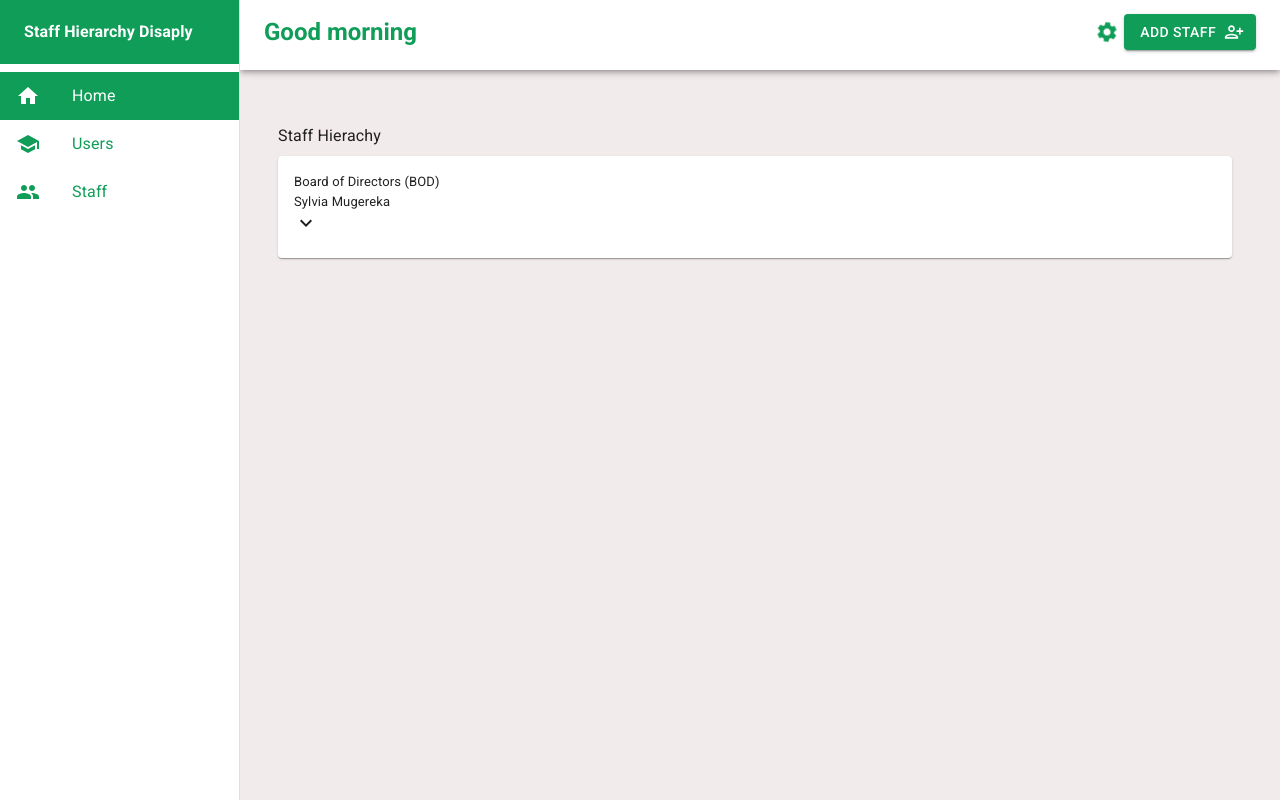
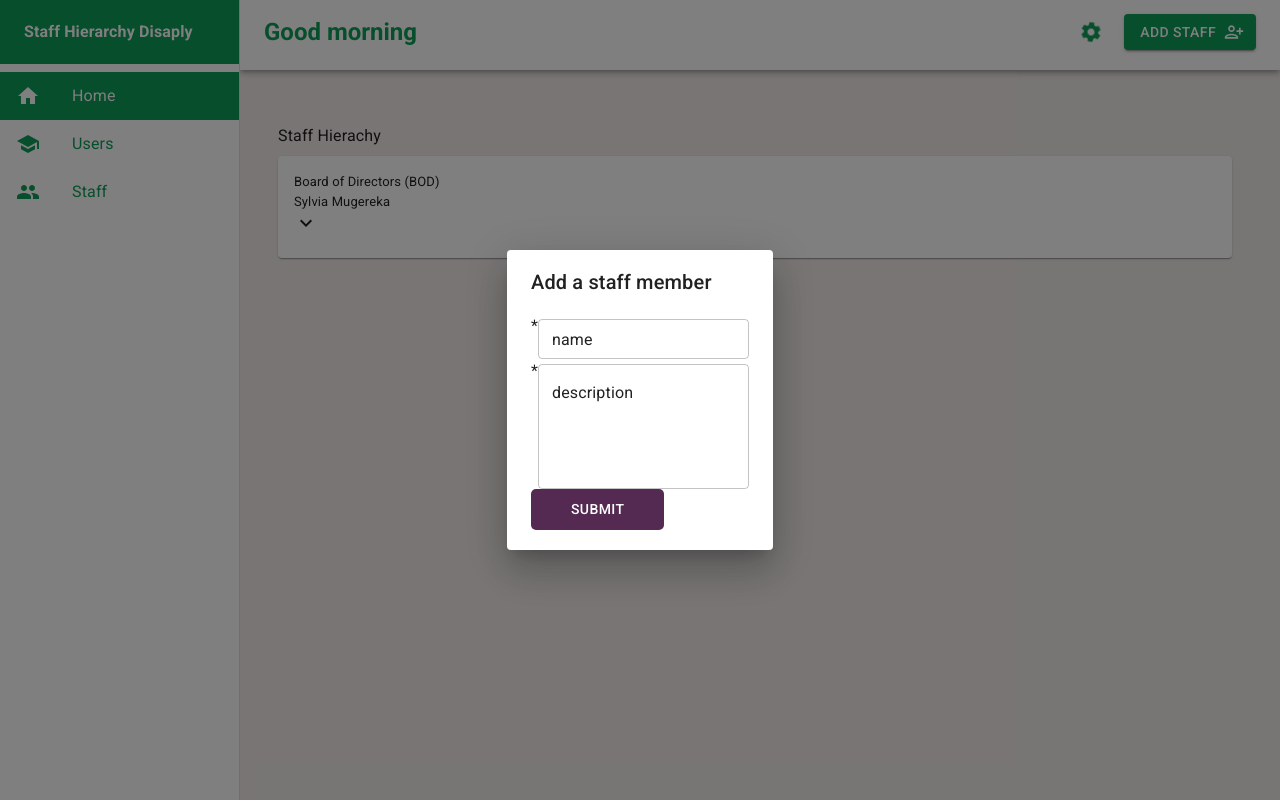
Before and after one commit to JosephatJuma/staff_hierarchy_portal, a React (Vite) app: page / in a window 1280 px wide. Both pictures are taken after a click on the button "ADD STAFF". Built offline with nearby package versions, Linux system fonts and the light colour scheme.

Commit message:
Staff Form added

```diff
--- a/package.json
+++ b/package.json
@@ -16,13 +16,15 @@
     "@mui/lab": "^5.0.0-alpha.148",
     "@mui/material": "^5.14.12",
     "@reduxjs/toolkit": "^1.9.7",
+    "formik": "^2.4.5",
     "localforage": "^1.10.0",
     "match-sorter": "^6.3.1",
     "react": "^18.2.0",
     "react-dom": "^18.2.0",
     "react-redux": "^8.1.3",
     "react-router-dom": "^6.16.0",
-    "sort-by": "^1.2.0"
+    "sort-by": "^1.2.0",
+    "yup": "^1.3.2"
   },
   "devDependencies": {
     "@types/react": "^18.2.15",
--- a/src/components/ActionMenu.jsx
+++ b/src/components/ActionMenu.jsx
@@ -30,7 +30,7 @@ export default function AccountMenu(props) {
             className="rotate-icon"
             onClick={handleClick}
             size="small"
-            sx={{ ml: 2 }}
+            sx={{ mr: 2 }}
             aria-controls={open ? "account-menu" : undefined}
             aria-haspopup="true"
             aria-expanded={open ? "true" : undefined}
@@ -74,7 +74,7 @@ export default function AccountMenu(props) {
         transformOrigin={{ horizontal: "right", vertical: "top" }}
         anchorOrigin={{ horizontal: "right", vertical: "bottom" }}
       >
-        <Typography sx={{ padding: "16px" }}>Configrarions</Typography>
+        <Typography sx={{ padding: "16px" }}>Configerations</Typography>
         <Divider />
         <MenuItem
           onClick={
--- a/src/components/FormModal.jsx
+++ b/src/components/FormModal.jsx
@@ -1,7 +1,18 @@
 import React from "react";
-import { Dialog } from "@mui/material";
-function FormModal() {
-  return <div>FormModal</div>;
+import { Dialog, DialogContent, DialogTitle } from "@mui/material";
+
+function FormModal(props) {
+  return (
+    <Dialog
+      open={props.open}
+      onClose={props.handleClose}
+      aria-labelledby="scroll-dialog-title"
+      aria-describedby="scroll-dialog-description"
+    >
+      <DialogTitle id="scroll-dialog-title">{props.title}</DialogTitle>
+      <DialogContent>{props.children}</DialogContent>
+    </Dialog>
+  );
 }
 
 export default FormModal;
--- a/src/components/Header.jsx
+++ b/src/components/Header.jsx
@@ -2,8 +2,10 @@ import React, { useState, useEffect } from "react";
 import { AppBar, Toolbar, IconButton, Typography, Button } from "@mui/material";
 import { Menu, PersonAddAlt } from "@mui/icons-material";
 import AccountMenu from "./ActionMenu";
-
+import { useDispatch } from "react-redux";
+import { toggleShowAddModal } from "../redux/slices/staffSlice";
 function Header(props) {
+  const dispatch = useDispatch();
   const [greeting, setGreeting] = useState("");
 
   useEffect(() => {
@@ -51,6 +53,7 @@ function Header(props) {
             }}
             endIcon={<PersonAddAlt />}
             variant="contained"
+            onClick={() => dispatch(toggleShowAddModal())}
           >
             Add Staff
           </Button>
--- /dev/null
+++ b/src/forms/AddStaffForm.jsx
@@ -0,0 +1,110 @@
+import React from "react";
+import { Formik } from "formik";
+import { Grid, Button, TextField } from "@mui/material";
+import { LoadingButton } from "@mui/lab";
+import * as yup from "yup";
+import { useSelector } from "react-redux";
+function AddStaffForm(props) {
+  //const role = useSelector((state) => state.roles.selectedRole);
+
+  const validationSchema = yup.object({
+    name: yup.string().required("Name is required"),
+    description: yup.string().required("Description is required"),
+  });
+
+  return (
+    <div>
+      <Formik
+        initialValues={{
+          name: "",
+          description: "",
+        }}
+        validationSchema={validationSchema}
+        onSubmit={(values) => {
+          props.handleSubmit(values);
+        }}
+      >
+        {({ handleSubmit }) => (
+          <form className="form-wrap" onSubmit={handleSubmit} method="POST">
+            <Grid item xs={12}>
+              <label htmlFor="nationality">
+                {props.name}
+                <span className="asterisks">*</span>
+              </label>
+
+              <TextField
+                value="name"
+                name="name"
+                placeholder={props.name}
+                type="input"
+                size="small"
+                sx={{
+                  marginTop: "5px",
+                }}
+              />
+            </Grid>
+
+            <Grid item xs={12}>
+              <label htmlFor="nationality">
+                {props.description}
+                <span className="asterisks">*</span>
+              </label>
+
+              <TextField
+                multiline={true}
+                value="description"
+                name="description"
+                placeholder={props.description}
+                mulitline
+                rows={4}
+                sx={{
+                  marginTop: "5px",
+                }}
+              />
+            </Grid>
+
+            <div className="formGrid">
+              {props.submitting ? (
+                <LoadingButton
+                  className="btnNext"
+                  loading
+                  color="secondary"
+                  loadingPosition="start"
+                  variant="contained"
+                  sx={{
+                    fontSize: "14px",
+                    padding: "8px 40px",
+                    borderRadius: "15px",
+                  }}
+                >
+                  Submitting
+                </LoadingButton>
+              ) : (
+                <Button
+                  type="submit"
+                  className="submitBtn"
+                  sx={{
+                    fontSize: "14px",
+                    padding: "8px 40px",
+                    backgroundColor: "#542A52",
+                    color: "white",
+                    borderRadius: "5px",
+                    cursor: "pointer",
+                    border: "none",
+                    "&:hover": {
+                      backgroundColor: "#6D3D6D",
+                    },
+                  }}
+                >
+                  Submit
+                </Button>
+              )}
+            </div>
+          </form>
+        )}
+      </Formik>
+    </div>
+  );
+}
+
+export default AddStaffForm;
--- a/src/home/Home.jsx
+++ b/src/home/Home.jsx
@@ -1,9 +1,22 @@
 import React from "react";
 import StaffHierarchy from "./StaffHierarchy";
+import FormModal from "../components/FormModal";
+import AddStaffForm from "../forms/AddStaffForm";
+import { toggleShowAddModal } from "../redux/slices/staffSlice";
+import { useDispatch, useSelector } from "react-redux";
 function Home() {
+  const dispatch = useDispatch();
+  const showAdd = useSelector((state) => state.staff.showAddModal);
   return (
     <div>
       <StaffHierarchy />
+      <FormModal
+        open={showAdd}
+        handleClose={() => dispatch(toggleShowAddModal())}
+        title="Add a staff member"
+      >
+        <AddStaffForm />
+      </FormModal>
     </div>
   );
 }
--- a/src/home/TreeView.jsx
+++ b/src/home/TreeView.jsx
@@ -30,7 +30,15 @@ const TreeView = ({ data }) => {
           <Card button onClick={() => handleClick(node.id)} sx={{ padding: 2 }}>
             <Typography sx={{ fontSize: "13px" }}>{node.label} </Typography>
             <Typography sx={{ fontSize: "13px" }}>{node.name} </Typography>
-            {open.includes(node.id) ? <ExpandLessIcon /> : <ExpandMoreIcon />}
+            {node.subordinates.length > 0 && (
+              <>
+                {open.includes(node.id) ? (
+                  <ExpandLessIcon />
+                ) : (
+                  <ExpandMoreIcon />
+                )}
+              </>
+            )}
           </Card>
           {open.includes(node.id) &&
             node.subordinates &&
--- a/src/redux/slices/staffSlice.js
+++ b/src/redux/slices/staffSlice.js
@@ -56,7 +56,7 @@ const initialState = {
               name: "Osborn Mukasa",
               subordinates: [
                 {
-                  id: "5",
+                  id: "098",
                   label: "IT Security Officer",
                   name: "Paul Ongaba",
                   subordinates: [],
@@ -70,7 +70,14 @@ const initialState = {
                       id: "508",
                       label: "Lead Software Developer",
                       name: "Wandera Henry",
-                      subordinates: [],
+                      subordinates: [
+                        {
+                          id: "7808",
+                          label: "Frontend Developer",
+                          name: "Julie Mbinga",
+                          subordinates: [],
+                        },
+                      ],
                     },
                   ],
                 },
```
Also changed, not shown: 1 other file (tests, documents, lock files or other folders).
